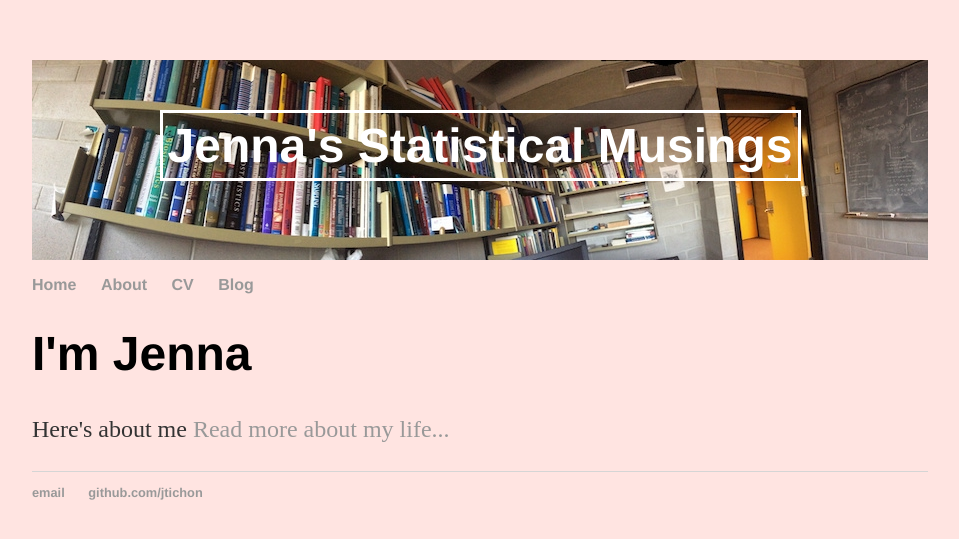
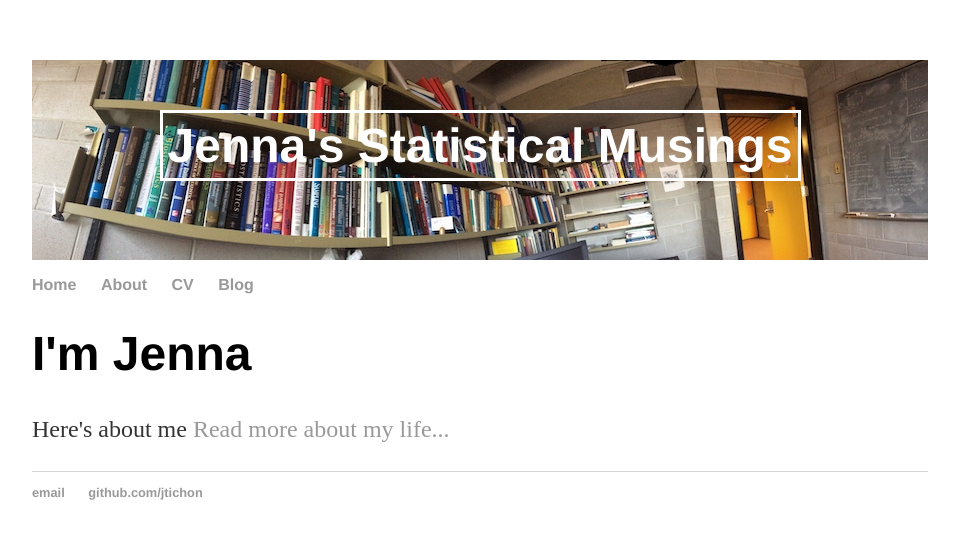
Before and after one commit to jtichon/jtichon.github.io, a Jekyll site: the page built from index.html, in a window 1280 px wide. Shown: the top 539 px of the page, without its empty margins (160-1119 px from the left). Built offline with Jekyll 4.4.1, drawn with Linux system fonts in a browser that asks for light colours.

Commit message:
Update default.html

```diff
--- a/_layouts/default.html
+++ b/_layouts/default.html
@@ -7,7 +7,7 @@
 		<!-- link to main stylesheet -->
 		<link rel="stylesheet" type="text/css" href="/css/main.css">
 	</head>
-	<body bgcolor="#FFE4E1">
+
 
 		<div id="banner">
 			<div class="header">
```
